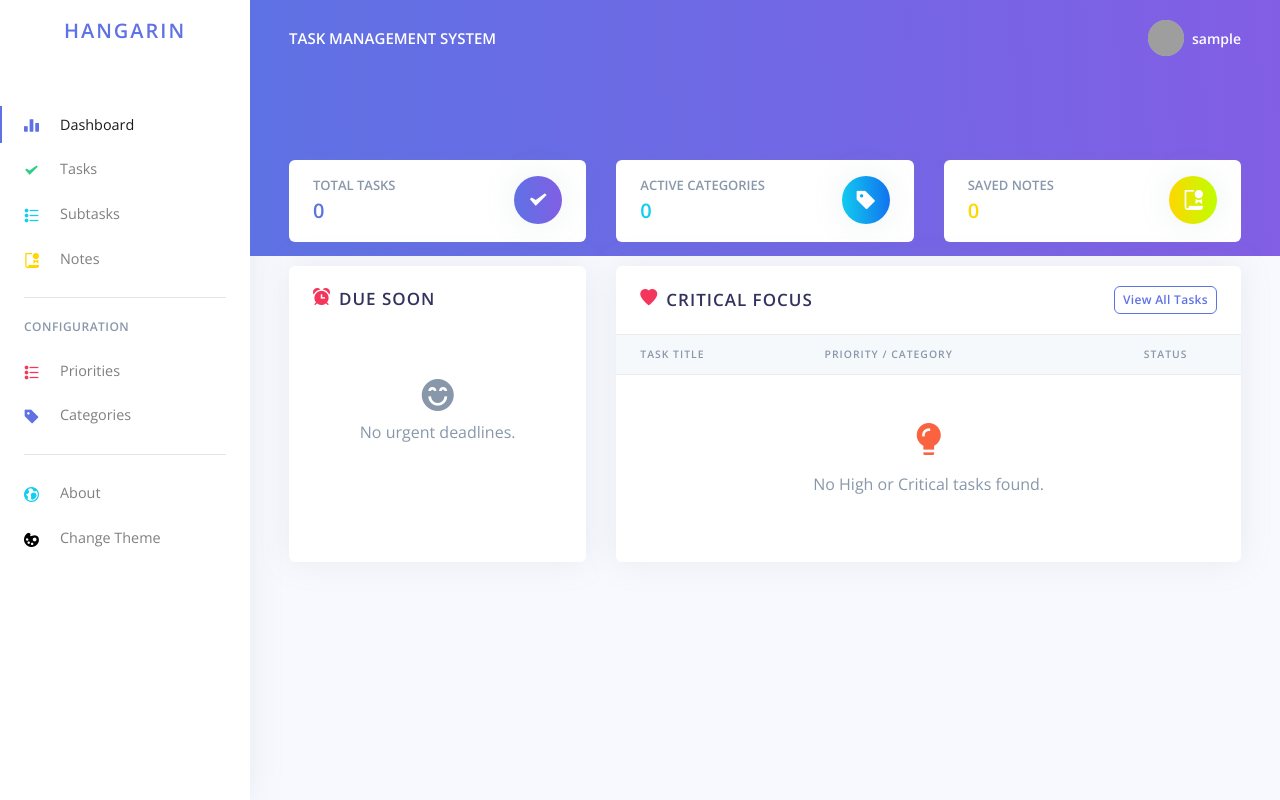
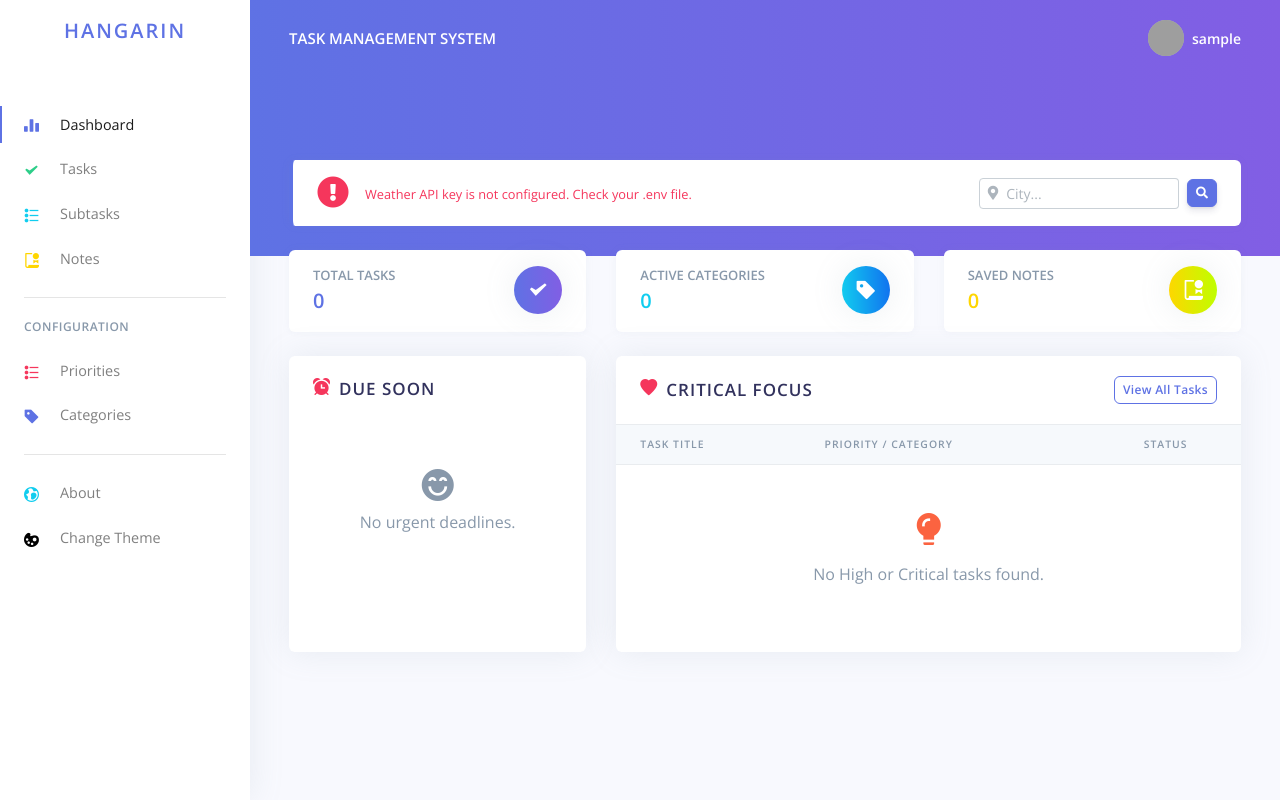
Before and after one commit to Irigitigit/hangarin_project, a Django app: page / in a window 1280 px wide. Run offline with Django 5.2, Linux system fonts and the light colour scheme; the visitor is signed in with stand-in values (Sample User, id 1); data that the repository does not hold is empty; some libraries are stand-ins or nearby versions; grey boxes are pictures that could not be loaded.

Commit message:
add weather widget to dashboard

```diff
--- a/projectsite/projectsite/urls.py
+++ b/projectsite/projectsite/urls.py
@@ -23,6 +23,7 @@ urlpatterns = [
     path('', views.home_view, name='home'),
     path("accounts/", include("allauth.urls")),
     path('about/', views.about_view, name='about'),
+    path('weather/', views.weather_view, name='weather'),
     path('', include('pwa.urls')),
 
     # Task URLs
--- a/projectsite/tasks/views.py
+++ b/projectsite/tasks/views.py
@@ -9,6 +9,9 @@ from django.db.models import Q
 from django.contrib.auth.mixins import LoginRequiredMixin
 from django.contrib.auth.decorators import login_required
 from django.core.paginator import EmptyPage, PageNotAnInteger
+from django.http import JsonResponse
+from django.conf import settings
+import requests as http_requests
 
 
 class SafePaginationMixin:
@@ -47,6 +50,42 @@ def home_view(request):
 
 def about_view(request):
     return render(request, 'about.html')
+
+
+# --- WEATHER ---
+@login_required
+def weather_view(request):
+    city = request.GET.get('city', '').strip()
+    if city:
+        request.session['weather_city'] = city
+    else:
+        city = request.session.get('weather_city', 'Manila')
+
+    api_key = settings.OPENWEATHER_API_KEY
+    if not api_key:
+        return JsonResponse({'error': 'Weather API key is not configured. Check your .env file.'}, status=500)
+
+    try:
+        url = (
+            f'https://api.openweathermap.org/data/2.5/weather'
+            f'?q={city}&appid={api_key}&units=metric'
+        )
+        resp = http_requests.get(url, timeout=5)
+        data = resp.json()
+        if resp.status_code != 200:
+            return JsonResponse({'error': data.get('message', 'City not found.')}, status=400)
+        return JsonResponse({
+            'city': data['name'],
+            'country': data['sys']['country'],
+            'temp': round(data['main']['temp']),
+            'feels_like': round(data['main']['feels_like']),
+            'description': data['weather'][0]['description'].title(),
+            'icon': data['weather'][0]['icon'],
+            'humidity': data['main']['humidity'],
+            'wind': round(data['wind']['speed']),
+        })
+    except http_requests.RequestException:
+        return JsonResponse({'error': 'Could not reach weather service.'}, status=503)
 
 
 # --- TASK CRUD ---
--- a/projectsite/templates/home.html
+++ b/projectsite/templates/home.html
@@ -1,6 +1,30 @@
 {% extends 'base.html' %}
 
 {% block content %}
+<div class="row mb-4">
+    <div class="col-12">
+        <div class="card border-0 shadow-sm px-4 py-3" id="weather-widget">
+            <div class="d-flex align-items-center flex-wrap" style="gap: 1rem;">
+                <div id="weather-icon-wrap">
+                    <div class="spinner-border spinner-border-sm text-muted" role="status"></div>
+                </div>
+                <div id="weather-info" class="flex-grow-1">
+                    <span class="text-muted small">Loading weather...</span>
+                </div>
+                <form id="weather-city-form" class="d-flex align-items-center" style="gap: 0.5rem;" onsubmit="fetchWeather(event)">
+                    <div class="input-group input-group-sm" style="width: 200px;">
+                        <div class="input-group-prepend">
+                            <span class="input-group-text"><i class="fas fa-map-marker-alt"></i></span>
+                        </div>
+                        <input type="text" id="weather-city-input" class="form-control form-control-sm" placeholder="City..." autocomplete="off">
+                    </div>
+                    <button class="btn btn-sm btn-primary" type="submit"><i class="fas fa-search"></i></button>
+                </form>
+            </div>
+        </div>
+    </div>
+</div>
+
 <div class="row mb-4">
     <div class="col-xl-4 col-md-6">
         <div class="card card-stats shadow-sm border-0 transition-300">
@@ -150,5 +174,60 @@
     .border-left-danger { border-left: 4px solid #f5365c !important; }
     .dark-mode .card-stats { background-color: #262161 !important; }
     .dark-mode .text-dark { color: #ffffff !important; }
+
+    #weather-widget { border-left: 4px solid #5e72e4 !important; }
+    .dark-mode #weather-widget { background-color: #262161 !important; }
+    .weather-temp { font-size: 1.8rem; font-weight: 700; line-height: 1; }
+    .weather-desc { font-size: 0.85rem; color: #8898aa; }
+    .dark-mode .weather-desc { color: #adb5bd; }
+    .weather-meta { font-size: 0.8rem; color: #8898aa; }
+    .dark-mode .weather-meta { color: #adb5bd; }
+    .weather-city { font-weight: 600; font-size: 1rem; }
 </style>
+
+<script>
+(function () {
+    function fetchWeather(e) {
+        if (e) e.preventDefault();
+        var cityInput = document.getElementById('weather-city-input');
+        var city = cityInput ? cityInput.value.trim() : '';
+        var url = '/weather/' + (city ? '?city=' + encodeURIComponent(city) : '');
+
+        var iconWrap = document.getElementById('weather-icon-wrap');
+        var infoEl = document.getElementById('weather-info');
+        iconWrap.innerHTML = '<div class="spinner-border spinner-border-sm text-muted" role="status"></div>';
+        infoEl.innerHTML = '<span class="text-muted small">Loading...</span>';
+
+        fetch(url, { credentials: 'same-origin' })
+            .then(function (r) { return r.json(); })
+            .then(function (d) {
+                if (d.error) {
+                    iconWrap.innerHTML = '<i class="fas fa-exclamation-circle text-danger fa-2x"></i>';
+                    infoEl.innerHTML = '<span class="text-danger small">' + d.error + '</span>';
+                    return;
+                }
+                if (cityInput) cityInput.value = '';
+                iconWrap.innerHTML = '<img src="https://openweathermap.org/img/wn/' + d.icon + '@2x.png" width="56" height="56" alt="">';
+                infoEl.innerHTML =
+                    '<span class="weather-city">' + d.city + ', ' + d.country + '</span>' +
+                    '<span class="weather-temp ml-3">' + d.temp + '°C</span>' +
+                    '<span class="weather-desc ml-2">' + d.description + '</span>' +
+                    '<div class="weather-meta mt-1">' +
+                    '<i class="fas fa-thermometer-half mr-1"></i>Feels like ' + d.feels_like + '°C &nbsp;' +
+                    '<i class="fas fa-tint mr-1"></i>' + d.humidity + '% &nbsp;' +
+                    '<i class="fas fa-wind mr-1"></i>' + d.wind + ' m/s' +
+                    '</div>';
+            })
+            .catch(function () {
+                iconWrap.innerHTML = '<i class="fas fa-exclamation-circle text-warning fa-2x"></i>';
+                infoEl.innerHTML = '<span class="text-muted small">Weather unavailable.</span>';
+            });
+    }
+
+    window.fetchWeather = fetchWeather;
+    document.addEventListener('DOMContentLoaded', function () { fetchWeather(null); });
+    var form = document.getElementById('weather-city-form');
+    if (form) form.addEventListener('submit', fetchWeather);
+}());
+</script>
 {% endblock %}
```
Also changed, not shown: projectsite/projectsite/settings.py (+11 -0 lines).
